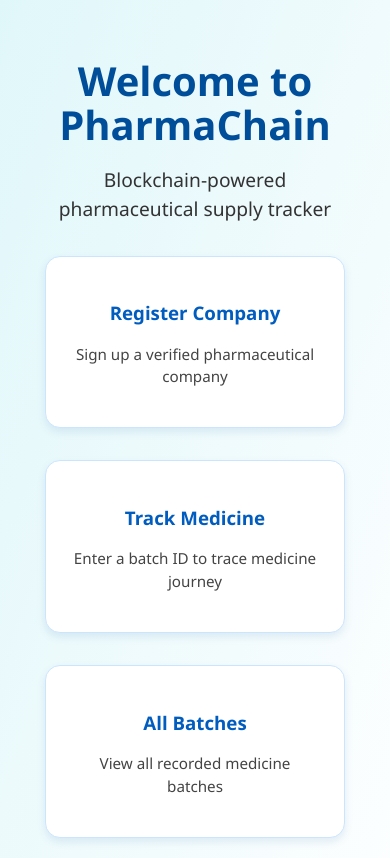
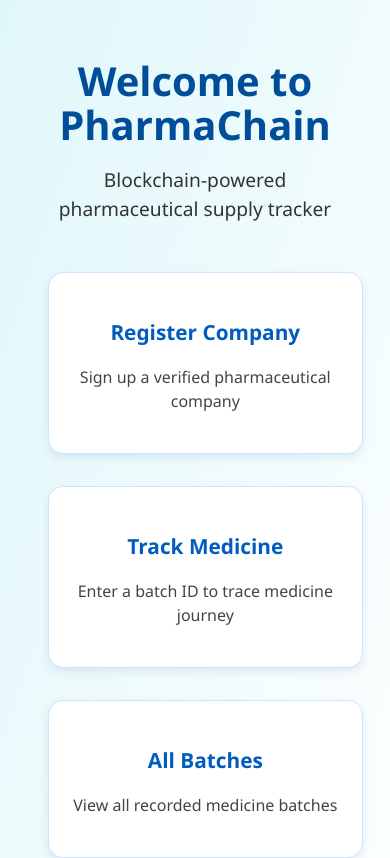
Before and after one commit to lohitaksha06/supply_chain, a React (Vite) app in the folder frontend/: page /home in a window 390 px wide. Shown: the top 858 px of the page. Built offline with nearby package versions, Linux system fonts and the light colour scheme; the HTML template or start-up script is replaced by a standard one.

Commit message:
login and home fixed

```diff
--- a/frontend/package.json
+++ b/frontend/package.json
@@ -8,12 +8,15 @@
   },
   "dependencies": {
     "react": "^19.1.0",
-    "react-dom": "^19.1.0"
+    "react-dom": "^19.1.0",
+    "react-router-dom": "^7.6.3",
+    "axios": "^1.10.0"
   },
   "devDependencies": {
     "@eslint/js": "^9.25.0",
     "@types/react": "^19.1.2",
     "@types/react-dom": "^19.1.2",
+    "@types/react-router-dom": "^5.3.3",
     "@vitejs/plugin-react": "^4.4.1",
     "eslint": "^9.25.0",
     "eslint-plugin-react-hooks": "^5.2.0",
--- a/frontend/src/App.tsx
+++ b/frontend/src/App.tsx
@@ -1,4 +1,3 @@
-import React from 'react';
 import { BrowserRouter as Router, Routes, Route, Navigate } from 'react-router-dom';
 
 import Home from './pages/home';
--- a/frontend/src/pages/dashboardpages/customerdashboard.tsx
+++ b/frontend/src/pages/dashboardpages/customerdashboard.tsx
@@ -0,0 +1,16 @@
+import React from "react";
+import VerifyBatch from "../../components/verifybatch";
+import CustomerForm from "../../components/customer";
+
+function CustomerDashboard() {
+  return (
+    <div style={{ padding: "2rem" }}>
+      <h1>Customer Dashboard</h1>
+      <CustomerForm />
+      <hr />
+      <VerifyBatch />
+    </div>
+  );
+}
+
+export default CustomerDashboard;
--- a/frontend/src/pages/dashboardpages/hospitaldashboard.tsx
+++ b/frontend/src/pages/dashboardpages/hospitaldashboard.tsx
@@ -0,0 +1,16 @@
+import React from "react";
+import HospitalForm from "../../components/hospitalform";
+import VerifyBatch from "../../components/verifybatch";
+
+function HospitalDashboard() {
+  return (
+    <div style={{ padding: "2rem" }}>
+      <h1>Hospital Dashboard</h1>
+      <HospitalForm />
+      <hr />
+      <VerifyBatch />
+    </div>
+  );
+}
+
+export default HospitalDashboard;
--- a/frontend/src/pages/home.css
+++ b/frontend/src/pages/home.css
@@ -23,6 +23,7 @@
   flex-wrap: wrap;
   justify-content: center;
   gap: 2rem;
+  padding: 1rem;
 }
 
 .card {
@@ -32,21 +33,35 @@
   padding: 1.5rem;
   width: 250px;
   box-shadow: 0 4px 8px rgba(0, 77, 153, 0.1);
-  transition: transform 0.2s ease, background 0.3s;
+  transition: transform 0.2s ease, background 0.3s, box-shadow 0.3s;
   cursor: pointer;
 }
 
 .card:hover {
-  transform: translateY(-5px);
+  transform: translateY(-6px);
   background: #e6f2ff;
+  box-shadow: 0 8px 16px rgba(0, 77, 153, 0.2);
 }
 
 .card h3 {
   margin-bottom: 0.5rem;
   color: #005cbf;
+  font-size: 1.3rem;
 }
 
 .card p {
   color: #444;
-  font-size: 0.95rem;
+  font-size: 1rem;
 }
+
+/* Optional Responsive Tweaks */
+@media (max-width: 600px) {
+  .cards {
+    flex-direction: column;
+    align-items: center;
+  }
+
+  .card {
+    width: 90%;
+  }
+}
--- /dev/null
+++ b/frontend/src/pages/home.css.d.ts
@@ -0,0 +1,4 @@
+declare module '*.css' {
+  const classes: { [key: string]: string };
+  export default classes;
+}
--- a/frontend/src/pages/home.tsx
+++ b/frontend/src/pages/home.tsx
@@ -1,4 +1,3 @@
-import React from 'react';
 import { useNavigate } from 'react-router-dom';
 import './home.css';
 
--- /dev/null
+++ b/frontend/src/types/global.d.ts
@@ -0,0 +1,4 @@
+declare module '*.css';
+declare module '*.scss';
+declare module '*.sass';
+declare module '*.less';
--- a/frontend/tsconfig.app.json
+++ b/frontend/tsconfig.app.json
@@ -6,6 +6,8 @@
     "lib": ["ES2020", "DOM", "DOM.Iterable"],
     "module": "ESNext",
     "skipLibCheck": true,
+    "moduleResolution": "bundler",
+    "types": ["vite/client"],
 
     /* Bundler mode */
     "moduleResolution": "bundler",
@@ -23,5 +25,5 @@
     "noFallthroughCasesInSwitch": true,
     "noUncheckedSideEffectImports": true
   },
-  "include": ["src"]
+  "include": ["src", "src/types/global.d.ts"]
 }
```
Also changed, not shown: frontend/src/pages/dashboardpages/companydashboard.tsx (+4 -3 lines), 1 other file (tests, documents, lock files or other folders).
